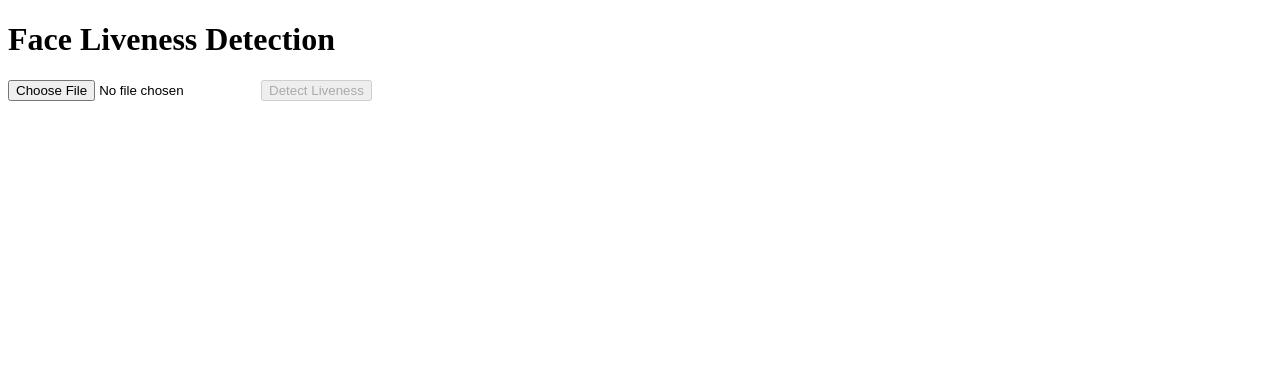
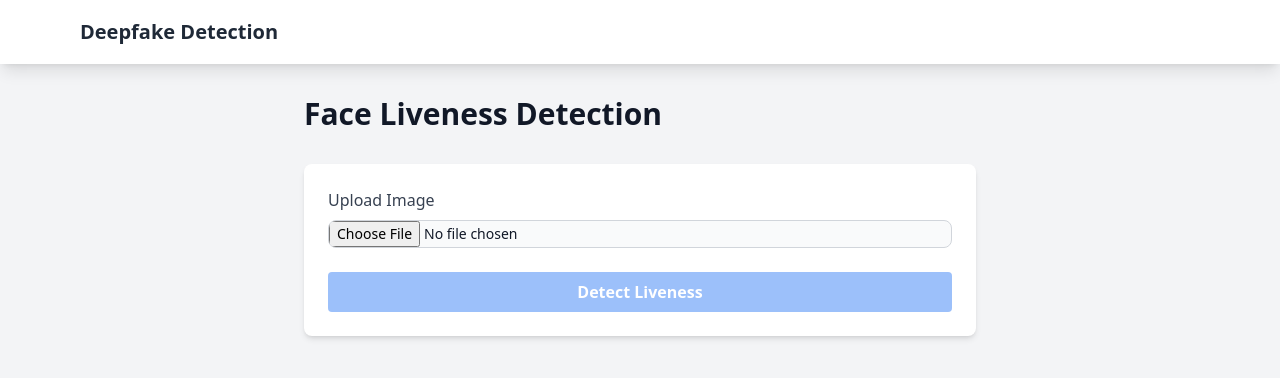
Before and after one commit to y-mitsuyoshi/deepfake-liveness-detection-sample, a Nuxt app: page /face-liveness in a window 1280 px wide. Shown: the top 378 px of the page. Built offline with nearby package versions, Linux system fonts and the light colour scheme; no server answers; what @azure-rest/ai-vision-face, @azure/core-auth, @azure/identity would draw is missing.

Commit message:
add tailwindcss

```diff
--- a/app.vue
+++ b/app.vue
@@ -1,7 +1,16 @@
 <template>
-  <div>
-    <NuxtLayout>
-      <NuxtPage/>
-    </NuxtLayout>
+  <div class="min-h-screen bg-gray-100">
+    <nav class="bg-white shadow-lg">
+      <div class="max-w-6xl mx-auto px-4">
+        <div class="flex justify-between h-16">
+          <div class="flex items-center">
+            <NuxtLink to="/" class="text-xl font-bold text-gray-800">Deepfake Detection</NuxtLink>
+          </div>
+        </div>
+      </div>
+    </nav>
+    <main class="max-w-6xl mx-auto px-4 py-8">
+      <NuxtPage />
+    </main>
   </div>
 </template>
--- a/nuxt.config.ts
+++ b/nuxt.config.ts
@@ -1,5 +1,6 @@
 // https://nuxt.com/docs/api/configuration/nuxt-config
 export default defineNuxtConfig({
   compatibilityDate: '2024-11-01',
-  devtools: { enabled: true }
+  devtools: { enabled: true },
+  modules: ['@nuxtjs/tailwindcss']
 })
--- a/package.json
+++ b/package.json
@@ -15,5 +15,8 @@
 		"nuxt": "^3.15.4",
 		"vue": "^3.5.13",
 		"vue-router": "^4.5.0"
+	},
+	"devDependencies": {
+		"@nuxtjs/tailwindcss": "^6.13.1"
 	}
 }
--- a/pages/face-liveness.vue
+++ b/pages/face-liveness.vue
@@ -1,11 +1,29 @@
 <template>
-  <div>
-    <h1>Face Liveness Detection</h1>
-    <input type="file" accept="image/*" @change="onFileChange">
-    <button @click="detectLiveness" :disabled="!selectedFile">Detect Liveness</button>
-    <div v-if="result">
-      <h2>Detection Result:</h2>
-      <p>{{ result }}</p>
+  <div class="max-w-2xl mx-auto">
+    <h1 class="text-3xl font-bold text-gray-900 mb-8">Face Liveness Detection</h1>
+
+    <div class="bg-white shadow-md rounded-lg p-6">
+      <div class="mb-6">
+        <label class="block mb-2 font-medium text-gray-700">Upload Image</label>
+        <input
+          type="file"
+          accept="image/*"
+          @change="onFileChange"
+          class="block w-full text-sm text-gray-900 border border-gray-300 rounded-lg cursor-pointer bg-gray-50 focus:outline-none"
+        >
+      </div>
+      <button
+        @click="detectLiveness"
+        :disabled="!selectedFile"
+        class="w-full bg-blue-500 text-white font-bold py-2 px-4 rounded disabled:opacity-50"
+      >
+        Detect Liveness
+      </button>
+    </div>
+
+    <div v-if="result" class="mt-8 bg-white shadow-md rounded-lg p-6">
+      <h2 class="text-2xl font-bold text-gray-900 mb-4">Detection Result:</h2>
+      <p class="text-gray-700">{{ result }}</p>
     </div>
   </div>
 </template>
--- a/pages/index.vue
+++ b/pages/index.vue
@@ -1,7 +1,12 @@
 <template>
-  <div>
-    <h1>Welcome to Deepfake Liveness Detection</h1>
-    <NuxtLink to="/face-liveness">Go to Face Liveness Detection</NuxtLink>
+  <div class="text-center">
+    <h1 class="text-4xl font-bold text-gray-900 mb-8">Welcome to Deepfake Liveness Detection</h1>
+    <NuxtLink
+      to="/face-liveness"
+      class="inline-block bg-blue-600 hover:bg-blue-700 text-white font-bold py-3 px-6 rounded-lg transition duration-300"
+    >
+      Start Face Liveness Detection
+    </NuxtLink>
   </div>
 </template>
 
```
Also changed, not shown: 1 other file (tests, documents, lock files or other folders). Lines whose indentation alone changed are shown as unchanged.
